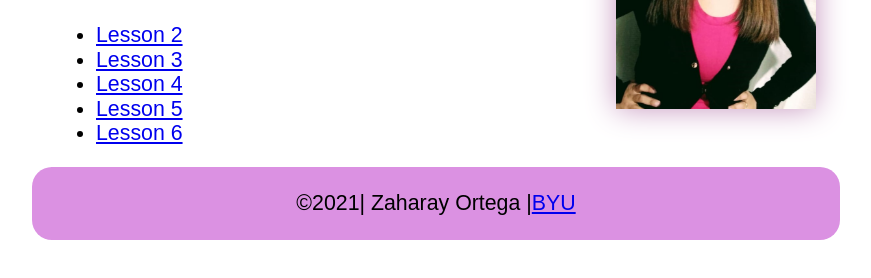
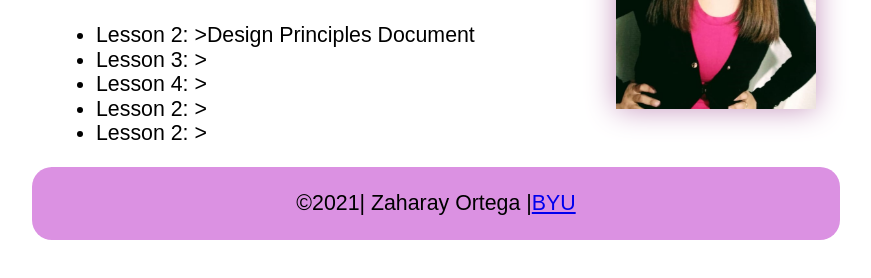
Before and after one commit to Zaharay28/wdd230, a plain HTML site: page index.html in a window 1280 px wide. Shown: the part 222-500 px from the top of the page, without its empty margins (204-1075 px from the left). Drawn offline with Linux system fonts and the light colour scheme.

Commit message:
principles

```diff
--- a/index.html
+++ b/index.html
@@ -21,20 +21,29 @@
     <h2> My Portal - WDD230</h2>
 <ul>
     <li>
-        <a class="note" href="#"> Lesson 2 </a>
+        Lesson 2:
+        <a href="#"> </a>
+        >Design Principles Document
     </li>
     <li>
-        <a class="note" href="#"> Lesson 3</a>
-    </li>
-
-    <li>
-        <a class="note" href="#"> Lesson 4</a>
+        Lesson 3:
+        <a href="#"> </a>
+        >
     </li>
     <li>
-        <a class="note" href="#"> Lesson 5</a>
+        Lesson 4:
+        <a href="#"> </a>
+        >
     </li>
     <li>
-        <a class="note" href="#"> Lesson 6</a>
+        Lesson 2:
+        <a href="#"> </a>
+        >
+    </li>
+    <li>
+        Lesson 2:
+        <a href="#"> </a>
+        >
     </li>
 </ul>
 </main>
```
